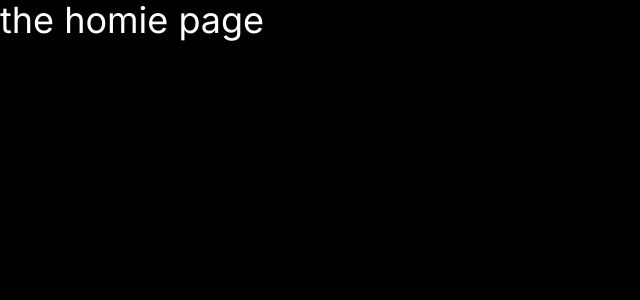
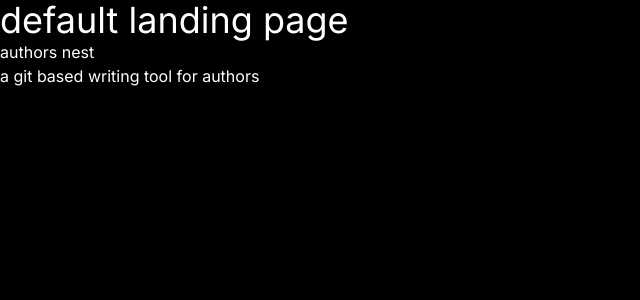
Before and after one commit to lollyxsrinand/Authors-Nest, a Next.js app: page / in a window 1280 px wide. Shown: the top 300 px of the page, without its empty margins (0-640 px from the left). Built offline with nearby package versions, Linux system fonts and the light colour scheme.

Commit message:
added home page

```diff
--- a/app/dash/page.tsx
+++ /dev/null
@@ -1,9 +0,0 @@
-import React from 'react'
-
-const Dash = () => {
-  return (
-    <div></div>
-  )
-}
-
-export default Dash
--- /dev/null
+++ b/app/home/page.tsx
@@ -0,0 +1,9 @@
+import React from 'react'
+
+const Home = () => {
+  return (
+    <div>Home page</div>
+  )
+}
+
+export default Home
--- a/app/page.tsx
+++ b/app/page.tsx
@@ -1,5 +1,10 @@
 export default function Home() {
   return (
-    <h1>the homie page</h1>
+    <div>
+      <h1>default landing page</h1>
+      <p>authors nest</p>
+      <p>a git based writing tool for authors</p>
+    </div>
+
   );
 }
```
